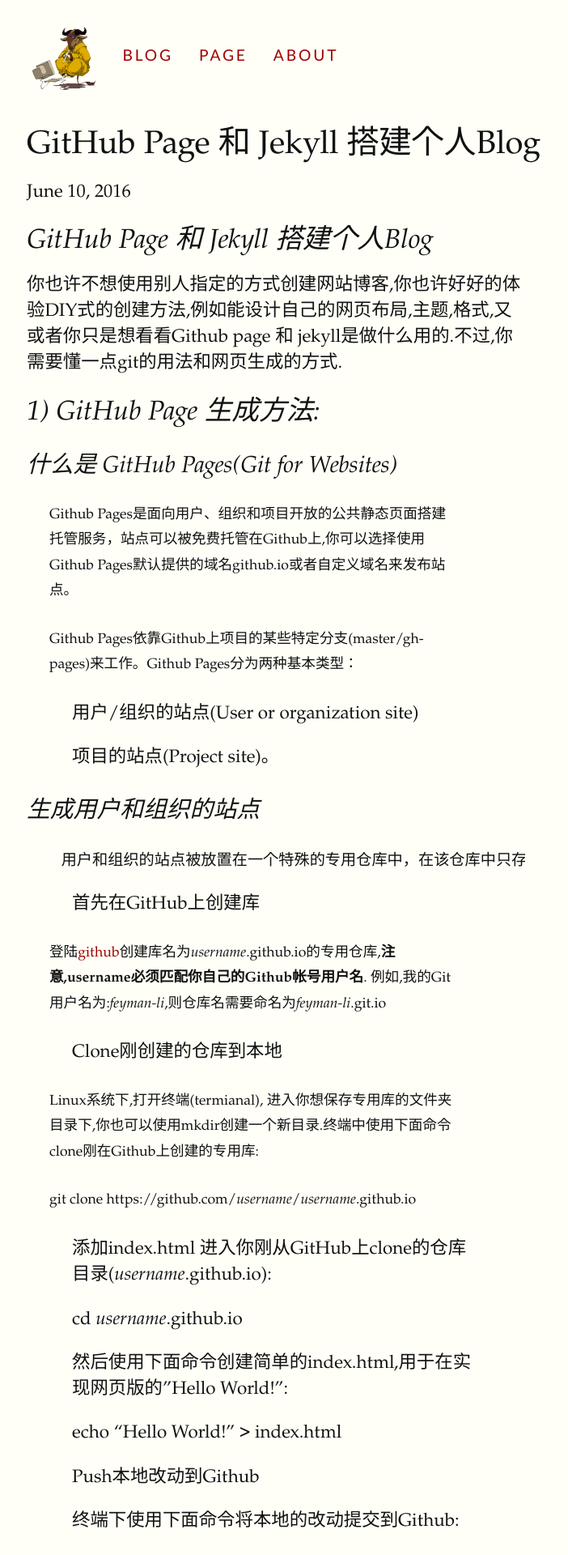
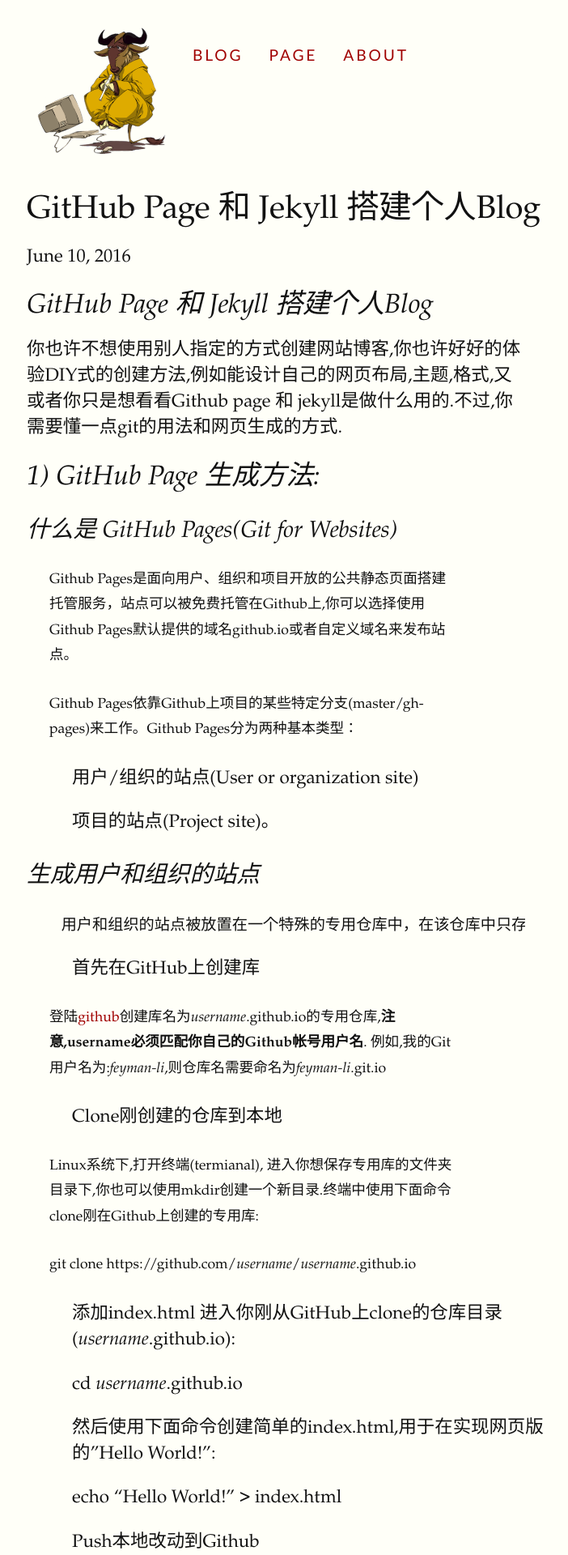
Before and after one commit to feyman-li/MySite, a Jekyll site: the page built from _posts/2016-06-10-Github-Page-和-Jekyll搭建个人Blog.markdown, in a window 1280 px wide. Shown: the top 1920 px of the page at 81% size, without its empty margins (127-829 px from the left). Built offline with Jekyll 4.4.1, drawn with Linux system fonts in a browser that asks for light colours.

Commit message:
change the list width,bigger the logo at left up

```diff
--- a/_posts/2016-06-10-Github-Page-和-Jekyll搭建个人Blog.markdown
+++ b/_posts/2016-06-10-Github-Page-和-Jekyll搭建个人Blog.markdown
@@ -57,7 +57,7 @@
 
     这里的说明是基于Linux终端命令行格式.其他方法和系统更多的信息可以参考官方网站 https://pages.github.com 的说明.
 
-###生成项目的站点
+### 生成项目的站点
 
 不同于用户和组织的站点，你需要创建一个名为"gh-pages"的"orphan"类型分支(不继承任何父分支的根分支),生成的站点会被部署到你的用户站点的子目录上，如 *username*.github.io/*projectname*（除非指定了一个自定义的域名）。
 
@@ -81,6 +81,7 @@
 更多信息参考访问https://help.github.com/articles/creating-project-pages-manually
 
 ## Jekyll的使用
+
 ### Jekyll 究竟是什么？
 
 Jekyll 是一个简单的博客形态的静态站点生产机器。它有一个模版目录，其中包含原始文本格式的文档，通过 Markdown （或者 Textile） 以及 Liquid 转化成一个完整的可发布的静态网站，你可以发布在任何你喜爱的服务器上。Jekyll也可以运行在 GitHub Page 上，也就是说，你可以使用 GitHub 的服务来搭建你的项目页面、博客或者网站，而且是完全免费的。
--- a/css/tufte.scss
+++ b/css/tufte.scss
@@ -209,9 +209,9 @@
           padding-bottom: 1rem; }
 
 
-ul,ol { width: 85%;
+ul,ol { width: 100%;
      -webkit-padding-start: 5%;
-     -webkit-padding-end: 5%;
+     -webkit-padding-end: 0%;
      list-style-type: none; }
 
 //li { padding: 0.5em 0; } //vertical padding on list items screws up vertical rhythym
@@ -289,7 +289,7 @@
            padding-left: 2.5%;
            overflow-x: auto; }
 
-.fullwidth, li.listing div{ max-width: 90%; }
+.fullwidth, li.listing div{ max-width: 100%; }
 
 .full-width { .sidenote, .sidenote-number, .marginnote { display: none; } }
 
@@ -364,7 +364,7 @@
   vertical-align: baseline;
 }
 header > nav a img{
-  height: 5rem;
+  height: 10rem;
   position: relative;
   max-width: 100%;
   top:-1.5rem;
```
